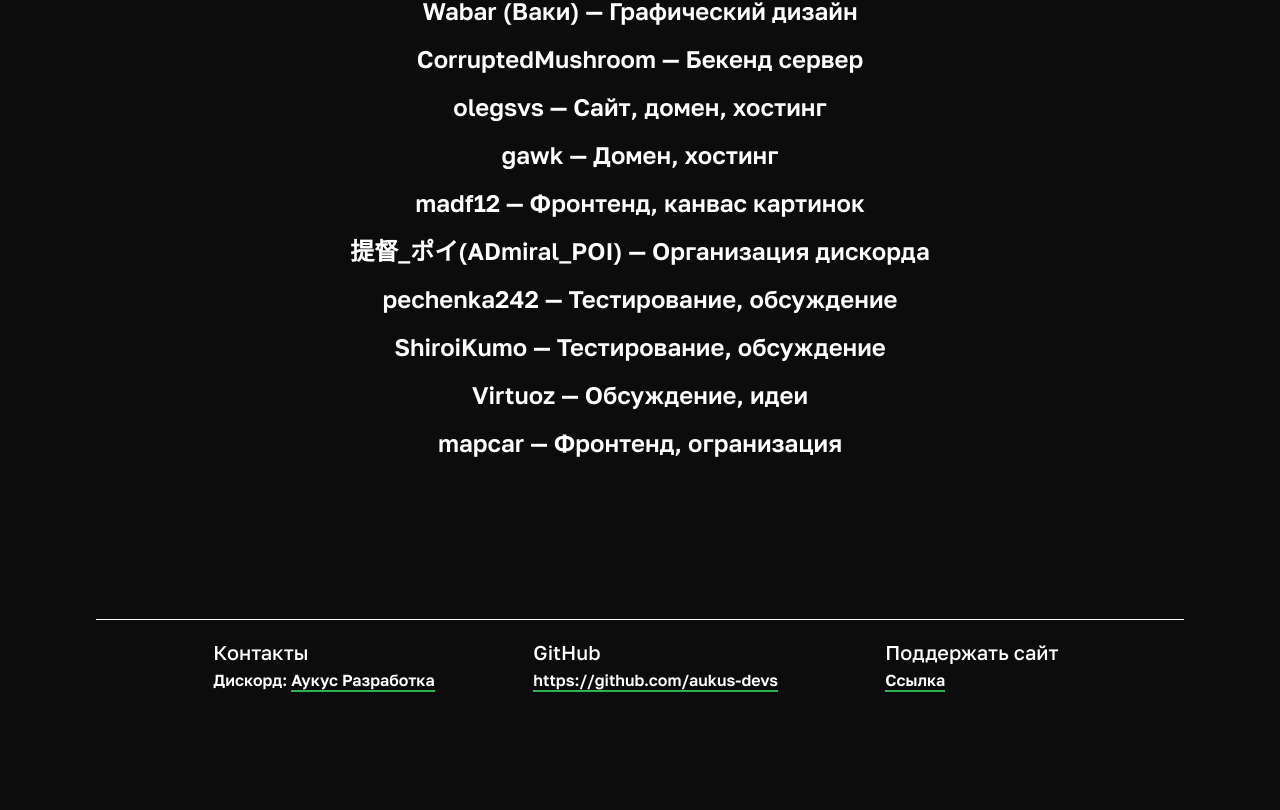
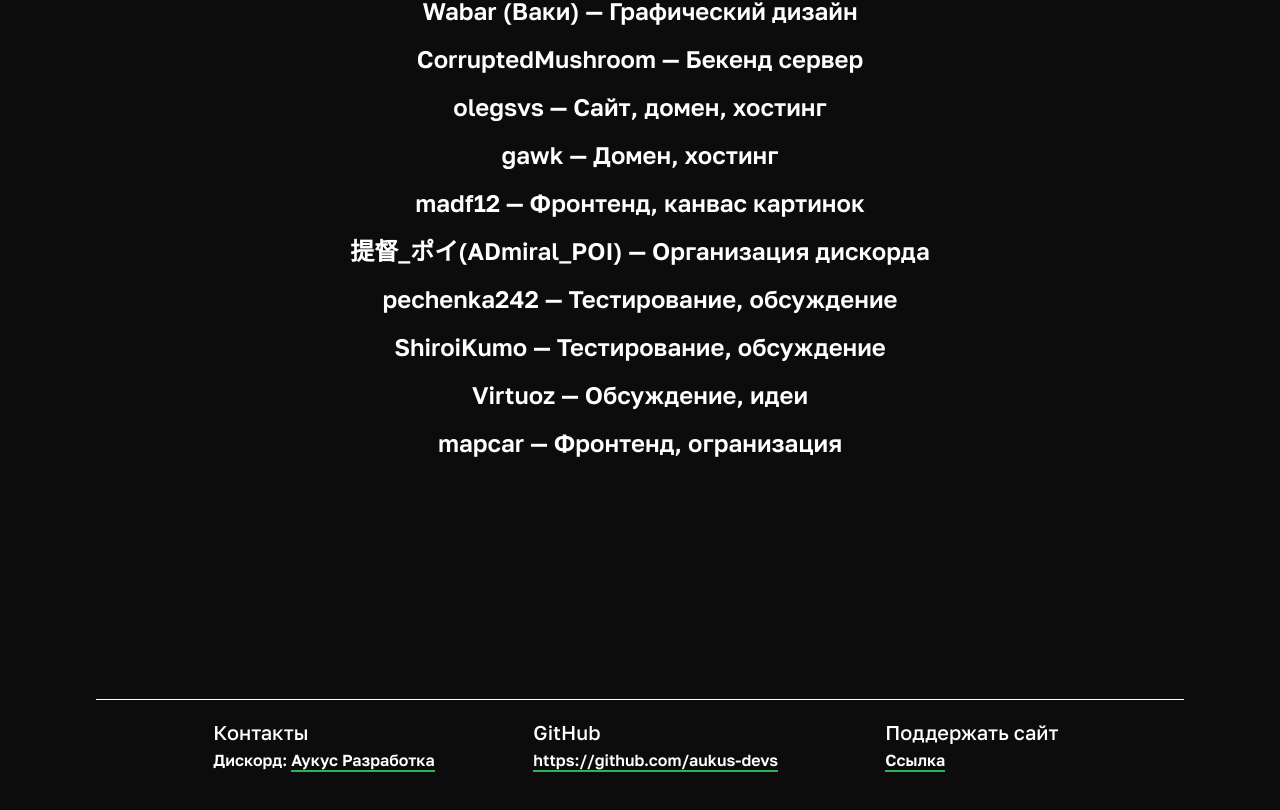
Before and after one commit to i7d3v3l0p3r/aukus-frontend, a React (Create React App) app: page /about in a window 1280 px wide. Shown: the part 393-1203 px from the top of the page. Before the commit the page ends 1165 px from the top, so only its background shows below. Built offline with nearby package versions, Linux system fonts and the light colour scheme.

Commit message:
Add bottom section to all pages

```diff
--- /dev/null
+++ b/src/components/BottomSection.tsx
@@ -0,0 +1,52 @@
+import { Box, Divider, Grid, Link, Typography } from '@mui/material'
+
+export default function BottomSection() {
+  return (
+    <Box>
+      <Box display="flex" justifyContent="center" marginTop={30}>
+        <Box width="85%">
+          <Divider
+            variant="fullWidth"
+            sx={{
+              backgroundColor: 'white',
+              opacity: 1.0,
+              textAlign: 'center',
+            }}
+          />
+        </Box>
+      </Box>
+      <Box marginTop={2} marginBottom={5}>
+        <Grid container columns={12} sx={{ width: '100%' }}>
+          <Grid item xs={2}></Grid>
+          <Grid item xs={3} textAlign="left">
+            <Typography variant="h6">Контакты</Typography>
+            Дискорд:{' '}
+            <Link
+              href="https://discord.gg/SHsyYTjNb5"
+              rel="noopener nereferrer"
+              target="_blank"
+            >
+              <span className="green">Аукус Разработка</span>
+            </Link>
+          </Grid>
+          <Grid item xs={3.3} textAlign="left">
+            <Typography variant="h6">GitHub</Typography>
+            <Link
+              href="https://github.com/aukus-devs"
+              rel="noopener nereferrer"
+              target="_blank"
+            >
+              <span className="green">https://github.com/aukus-devs</span>
+            </Link>
+          </Grid>
+          <Grid item xs={3} textAlign="left">
+            <Typography variant="h6">Поддержать сайт</Typography>
+            <Link href="#" rel="noopener nereferrer" target="_blank">
+              <span className="green">Ссылка</span>
+            </Link>
+          </Grid>
+        </Grid>
+      </Box>
+    </Box>
+  )
+}
--- a/src/pages/about/AboutPage.tsx
+++ b/src/pages/about/AboutPage.tsx
@@ -1,4 +1,5 @@
 import { Box, Divider, Grid, Link, Typography } from '@mui/material'
+import BottomSection from 'components/BottomSection'
 
 export default function AboutPage() {
   return (
@@ -45,51 +46,7 @@ export default function AboutPage() {
         </Box>
       </Box>
 
-      <Box display="flex" justifyContent="center" marginTop={20}>
-        <Box width="85%">
-          <Divider
-            variant="fullWidth"
-            sx={{
-              backgroundColor: 'white',
-              opacity: 1.0,
-              textAlign: 'center',
-            }}
-          />
-        </Box>
-      </Box>
-
-      <Box marginTop={2} marginBottom={10}>
-        <Grid container columns={12} sx={{ width: '100%' }}>
-          <Grid item xs={2}></Grid>
-          <Grid item xs={3} textAlign="left">
-            <Typography variant="h6">Контакты</Typography>
-            Дискорд:{' '}
-            <Link
-              href="https://discord.gg/SHsyYTjNb5"
-              rel="noopener nereferrer"
-              target="_blank"
-            >
-              <span className="green">Аукус Разработка</span>
-            </Link>
-          </Grid>
-          <Grid item xs={3.3} textAlign="left">
-            <Typography variant="h6">GitHub</Typography>
-            <Link
-              href="https://github.com/aukus-devs"
-              rel="noopener nereferrer"
-              target="_blank"
-            >
-              <span className="green">https://github.com/aukus-devs</span>
-            </Link>
-          </Grid>
-          <Grid item xs={3} textAlign="left">
-            <Typography variant="h6">Поддержать сайт</Typography>
-            <Link href="#" rel="noopener nereferrer" target="_blank">
-              <span className="green">Ссылка</span>
-            </Link>
-          </Grid>
-        </Grid>
-      </Box>
+      <BottomSection />
     </Box>
   )
 }
--- a/src/pages/map/MapPage.tsx
+++ b/src/pages/map/MapPage.tsx
@@ -1,10 +1,14 @@
-import { Box } from "@mui/material";
-import MapComponent from "./components/MapComponent";
+import { Box } from '@mui/material'
+import BottomSection from 'components/BottomSection'
+import MapComponent from './components/MapComponent'
 
 export default function MapPage() {
   return (
-    <Box alignContent={"center"} display="flex" alignItems="center">
-      <MapComponent />
+    <Box>
+      <Box alignContent={'center'} display="flex" alignItems="center">
+        <MapComponent />
+      </Box>
+      <BottomSection />
     </Box>
-  );
+  )
 }
--- a/src/pages/map/components/MapComponent.tsx
+++ b/src/pages/map/components/MapComponent.tsx
@@ -200,8 +200,6 @@ export default function MapComponent() {
       {currentPlayer && (
         <TesterButton player={currentPlayer} freezeDice={setFrozenDice} />
       )}
-
-      <Box marginTop={30} />
     </Box>
   )
 }
--- a/src/pages/player/PlayerPage.tsx
+++ b/src/pages/player/PlayerPage.tsx
@@ -15,6 +15,7 @@ import { useState } from 'react'
 import { useQuery } from '@tanstack/react-query'
 import { fetchPlayerMoves, fetchPlayers } from 'utils/api'
 import { OpenInNew } from '@mui/icons-material'
+import BottomSection from 'components/BottomSection'
 
 type Props = {}
 
@@ -103,6 +104,7 @@ export default function PlayerPage(props: Props) {
           </TableBody>
         </TableContainer>
       </Box>
+      <BottomSection />
     </Box>
   )
 }
--- a/src/pages/players/PlayersPage.tsx
+++ b/src/pages/players/PlayersPage.tsx
@@ -1,5 +1,6 @@
 import { Box, Grid } from '@mui/material'
 import { useQuery } from '@tanstack/react-query'
+import BottomSection from 'components/BottomSection'
 import { shuffle } from 'lodash'
 import { fetchPlayers } from 'utils/api'
 import PlayerSection from './components/PlayerSection'
@@ -27,6 +28,7 @@ export default function PlayersPage() {
           </Grid>
         ))}
       </Grid>
+      <BottomSection />
     </Box>
   )
 }
--- a/src/pages/rules/RulesPage.tsx
+++ b/src/pages/rules/RulesPage.tsx
@@ -1,4 +1,5 @@
 import { Box, Typography } from '@mui/material'
+import BottomSection from 'components/BottomSection'
 import { useState } from 'react'
 import { Link } from 'react-router-dom'
 import DonaterRules from './components/DonaterRules'
@@ -27,6 +28,7 @@ export default function RulesPage() {
         {rulesPage === 'player' && <PlayerRules />}
         {rulesPage === 'donater' && <DonaterRules />}
       </Box>
+      <BottomSection />
     </Box>
   )
 }
--- a/src/pages/stats/StatsPage.tsx
+++ b/src/pages/stats/StatsPage.tsx
@@ -7,6 +7,7 @@ import {
   TableRow,
 } from '@mui/material'
 import { useQuery } from '@tanstack/react-query'
+import BottomSection from 'components/BottomSection'
 import { fetchPlayers, fetchStats } from 'utils/api'
 import { Player } from 'utils/types'
 
@@ -84,6 +85,7 @@ export default function StatsPage() {
           </TableBody>
         </TableContainer>
       </Box>
+      <BottomSection />
     </Box>
   )
 }
```
